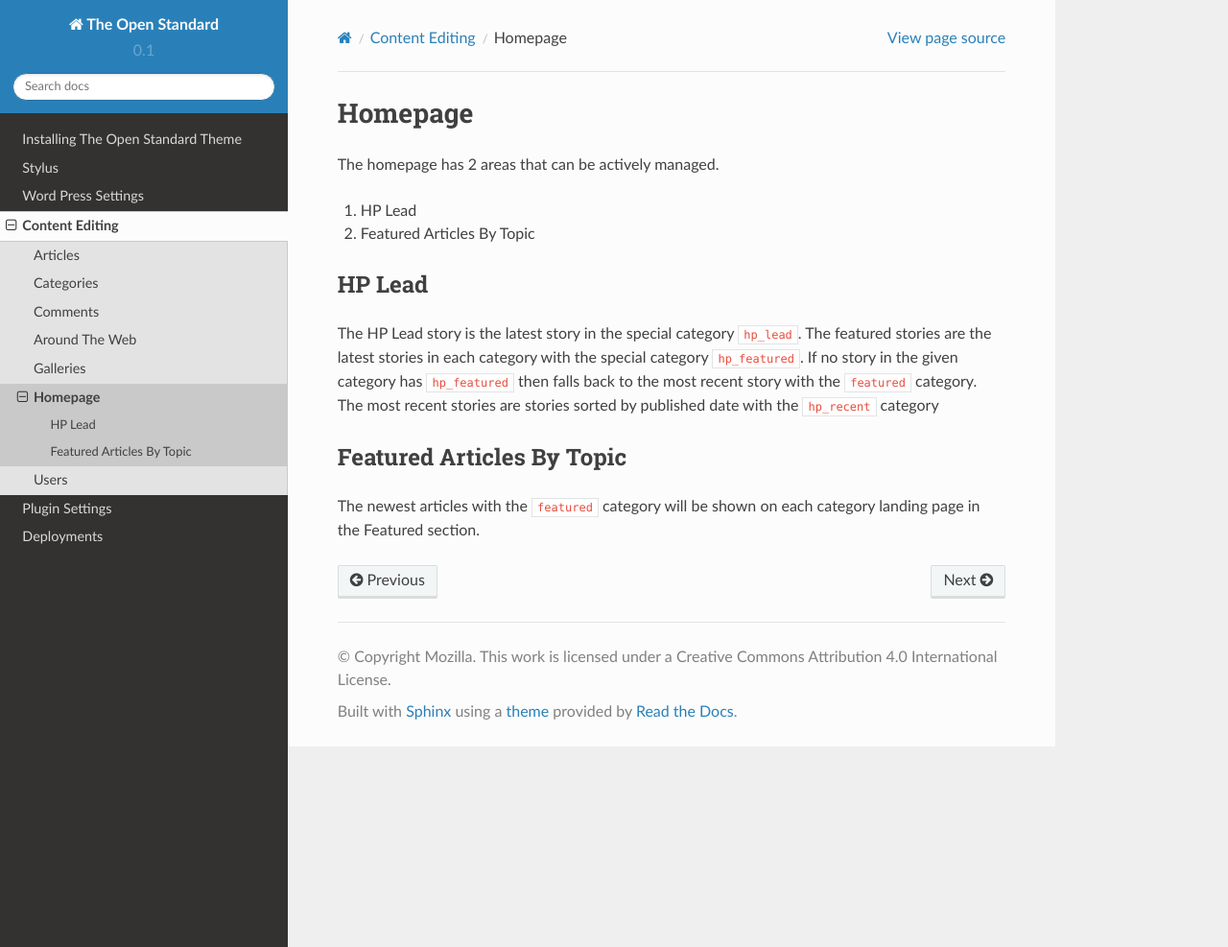
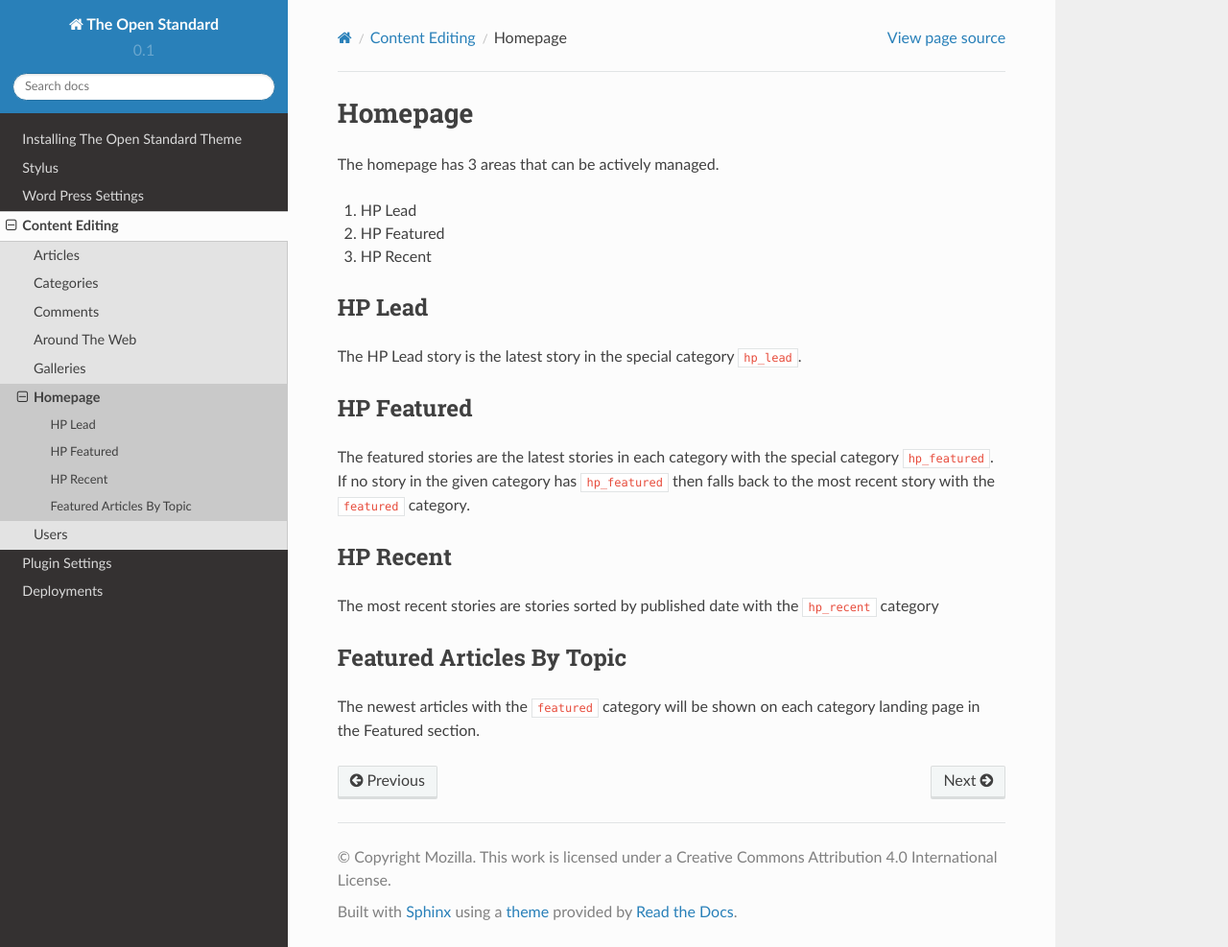
Before and after one commit to mozilla/theopenstandard, a Sphinx documentation site: the page built from docs/homepage.rst, in a window 1280 px wide and 987 px high. Shown: the whole window at 96% size. Built offline with Sphinx 7.4.7 and the Read the Docs theme 2.0.0, drawn with Linux system fonts in a browser that asks for light colours.

Commit message:
Tweaked home page docs

```diff
--- a/docs/homepage.rst
+++ b/docs/homepage.rst
@@ -7,15 +7,22 @@
 Homepage
 ==========
 
-The homepage has 2 areas that can be actively managed.
+The homepage has 3 areas that can be actively managed.
 
 1. HP Lead
-2. Featured Articles By Topic
+2. HP Featured
+3. HP Recent
 
 HP Lead
 =======
 The HP Lead story is the latest story in the special category ``hp_lead``.
+
+HP Featured
+=======
 The featured stories are the latest stories in each category with the special category ``hp_featured``. If no story in the given category has ``hp_featured`` then falls back to the most recent story with the ``featured`` category.
+
+HP Recent
+=======
 The most recent stories are stories sorted by published date with the ``hp_recent`` category
 
 Featured Articles By Topic
```
